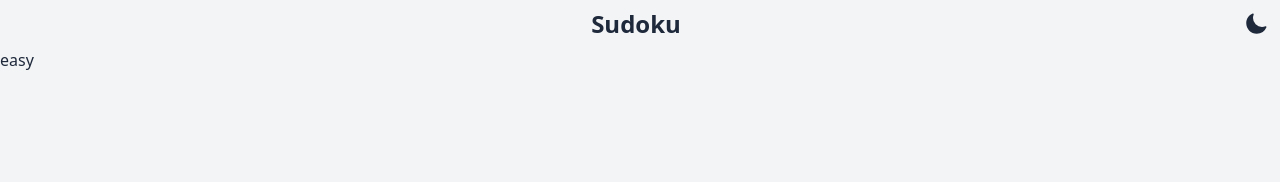
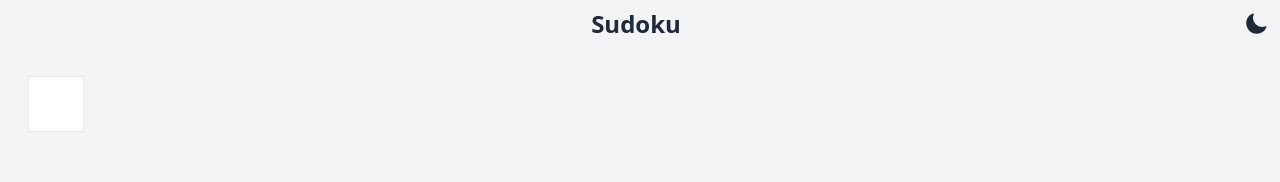
Before and after one commit to EmilM32/vue-sudoku-game, a Vue app: page / in a window 1280 px wide. Both pictures are taken after a click on the button "ŁATWY". Shown: the top 182 px of the page. Built offline with nearby package versions, Linux system fonts and the light colour scheme.

Commit message:
add single board block

```diff
--- /dev/null
+++ b/src/components/board/SingleBlock.vue
@@ -0,0 +1,34 @@
+<script setup lang="ts">
+import { ref, watch } from 'vue'
+
+const inputValue = ref<null | number>(null)
+
+watch(inputValue, (newValue) => {
+  if (!newValue) return (inputValue.value = null)
+
+  const valueAsString = newValue.toString()
+  const lastNumber = parseInt(valueAsString.at(-1) || '0')
+
+  if (lastNumber && lastNumber >= 1 && lastNumber <= 9) {
+    inputValue.value = lastNumber
+  } else {
+    inputValue.value = null
+  }
+})
+</script>
+
+<template>
+  <input
+    type="number"
+    v-model.number="inputValue"
+    class="w-14 h-14 appearance-none outline-none p-4 border text-center caret-transparent text-3xl dark:bg-slate-700 dark:border-slate-900"
+  />
+</template>
+
+<style lang="postcss" scoped>
+input[type='number']::-webkit-inner-spin-button,
+input[type='number']::-webkit-outer-spin-button {
+  -webkit-appearance: none;
+  margin: 0;
+}
+</style>
--- a/src/views/GameView.vue
+++ b/src/views/GameView.vue
@@ -2,6 +2,7 @@
 import { isLevelCorrect } from '@/utils'
 import { useRoute } from 'vue-router'
 import { useRouter } from 'vue-router'
+import SingleBlock from '@/components/board/SingleBlock.vue'
 
 const { params } = useRoute()
 const { push } = useRouter()
@@ -9,4 +10,6 @@ const { push } = useRouter()
 if (!isLevelCorrect(params.id as string)) push({ name: 'home' })
 </script>
 
-<template>{{ params.id }}</template>
+<template>
+  <SingleBlock class="m-7" />
+</template>
```
